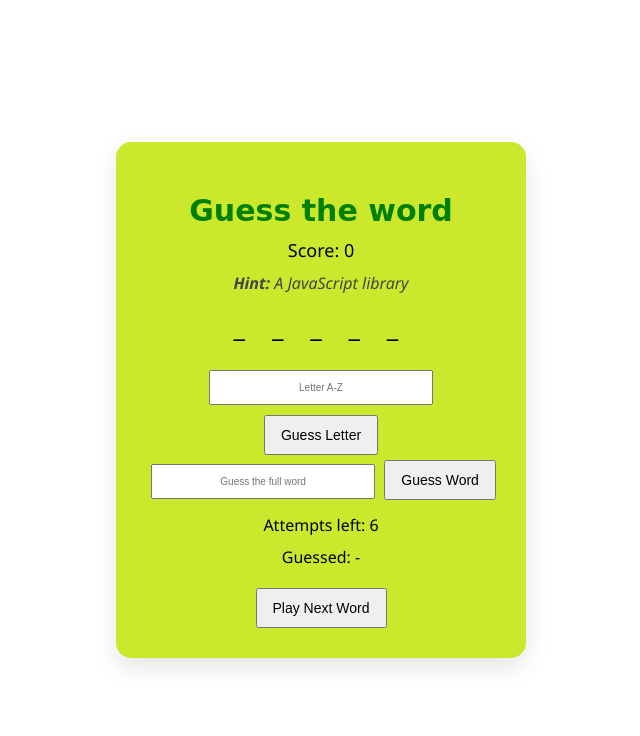
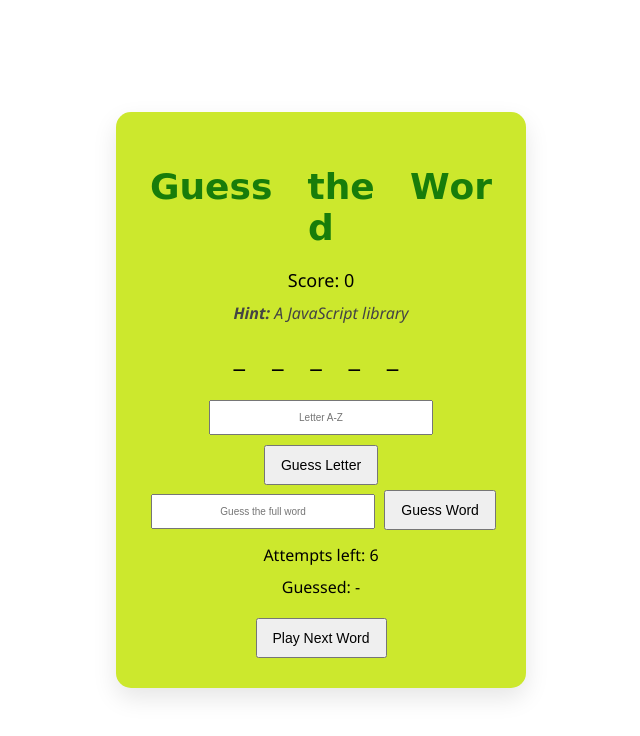
Before and after one commit to nausheensiddiqui23/Guess-The-Word-Game, a plain HTML site: page index.html in a window 1280 px wide. Shown: the whole page, without its empty margins (319-959 px from the left). Drawn offline with Linux system fonts and the light colour scheme.

Commit message:
new changes

```diff
--- a/index.html
+++ b/index.html
@@ -8,7 +8,14 @@
 </head>
 <body>
     <div class="game-box">
-        <h1 id="title">Guess the word</h1>
+       <h1 class="drop-heading">
+  <span>G</span><span>u</span><span>e</span><span>s</span><span>s</span>
+  <span style="margin-right: 10px;"></span>
+  <span>t</span><span>h</span><span>e</span>
+  <span style="margin-right: 10px;"></span>
+  <span>W</span><span>o</span><span>r</span><span>d</span>
+</h1>
+
         <div id="score">Score: 0</div>
         <div id="hint"><strong>Hint:</strong></div>
         <div id="word">_ _ _ _</div>
--- a/style.css
+++ b/style.css
@@ -20,23 +20,43 @@ body {
   width: 350px;
 }
 h1 {
-  margin-bottom: 10px;
-  font-size: 30px;
-  color: green;
-  font-family: cursive;
- animation: dropIn 1s ease-out forwards;
+  font-size: 36px;
+  color: #187d0a;
+  margin-bottom: 20px;
+  font-family:Cursive , Short Stack, sans-serif;
+}
+.drop-heading span {
+  display: inline-block;
+  transform: translateY(-200px);
   opacity: 0;
+  animation: dropInLetter 0.6s ease-out forwards;
 }
-@keyframes dropIn {
-  0% {
-    transform: translateY(-200px);
-    opacity: 0;
-  }
-  100% {
+
+/* Animate each letter with increasing delay */
+.drop-heading span:nth-child(1) { animation-delay: 0s; }
+.drop-heading span:nth-child(2) { animation-delay: 0.1s; }
+.drop-heading span:nth-child(3) { animation-delay: 0.2s; }
+.drop-heading span:nth-child(4) { animation-delay: 0.3s; }
+.drop-heading span:nth-child(5) { animation-delay: 0.4s; }
+
+.drop-heading span:nth-child(6) { animation-delay: 0.5s; } /* space */
+.drop-heading span:nth-child(7) { animation-delay: 0.6s; }
+.drop-heading span:nth-child(8) { animation-delay: 0.7s; }
+.drop-heading span:nth-child(9) { animation-delay: 0.8s; }
+
+.drop-heading span:nth-child(10) { animation-delay: 0.9s; } /* space */
+.drop-heading span:nth-child(11) { animation-delay: 1s; }
+.drop-heading span:nth-child(12) { animation-delay: 1.1s; }
+.drop-heading span:nth-child(13) { animation-delay: 1.2s; }
+.drop-heading span:nth-child(14) { animation-delay: 1.3s; }
+
+@keyframes dropInLetter {
+  to {
     transform: translateY(0);
     opacity: 1;
   }
 }
+
 
 #score {
   font-size: 18px;
```
